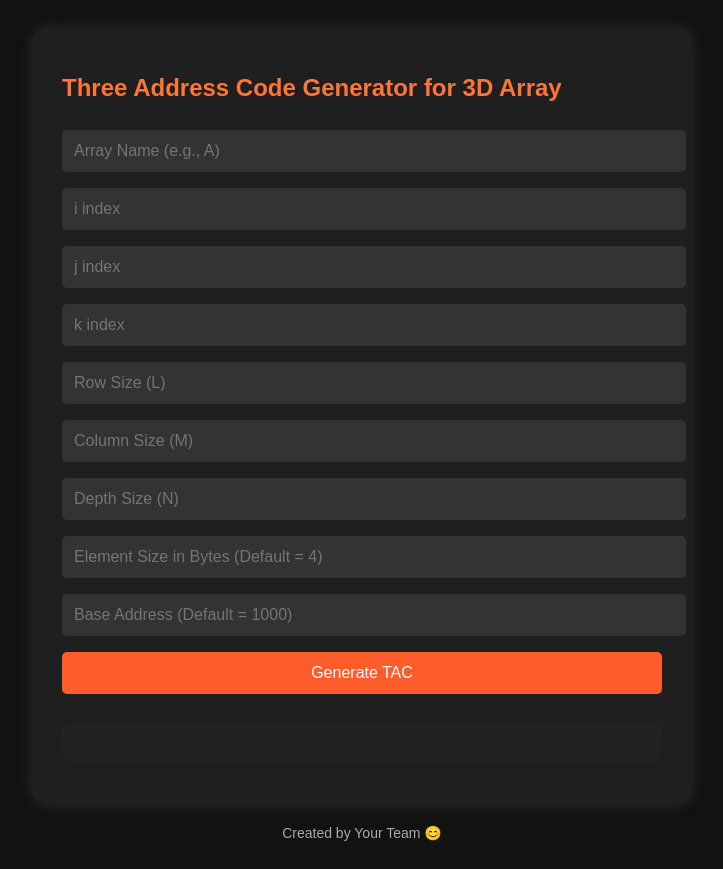
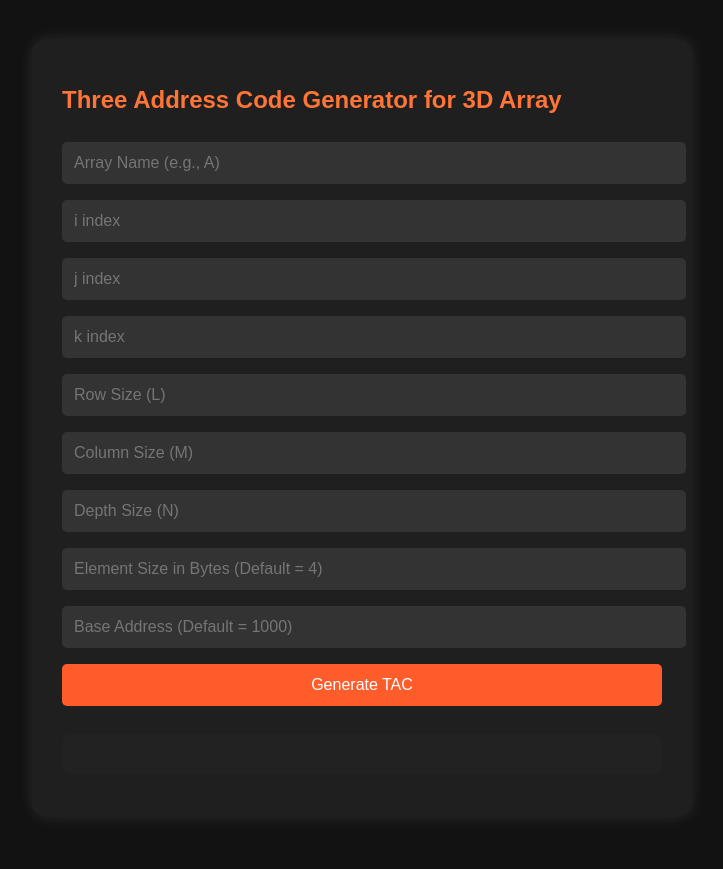
Before and after one commit to ayush-yadav-4/CD-Project, a plain HTML site: page index.html in a window 1280 px wide. Shown: the whole page, without its empty margins (278-1001 px from the left). Drawn offline with Linux system fonts and the light colour scheme.

Commit message:
Update index.html

```diff
--- a/index.html
+++ b/index.html
@@ -84,7 +84,7 @@
 
     <pre id="output"></pre>
   </div>
-  <div class="footer">Created by Your Team 😊</div>
+
 
   <script>
     function generateTAC() {
```
